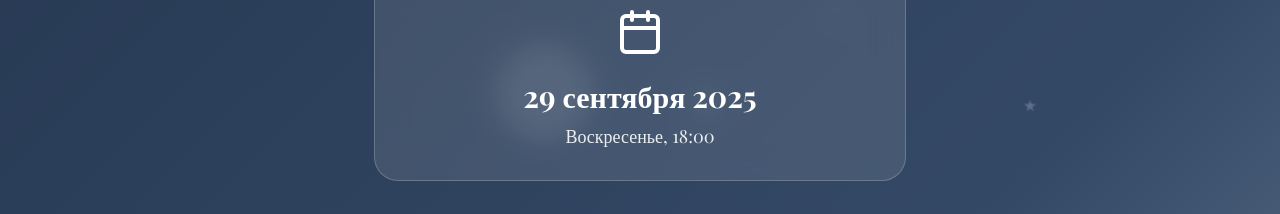
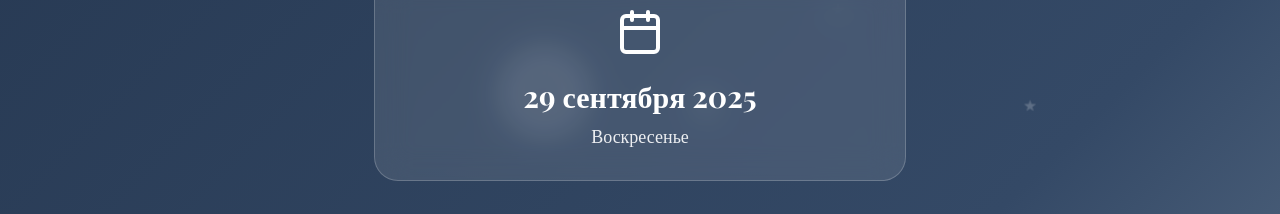
Before and after one commit to TemirlanBekbosun/wedding, a React (Vite) app: page / in a window 1280 px wide. Shown: the part 1260-1474 px from the top of the page. Built offline with nearby package versions, Linux system fonts and the light colour scheme; a web font is replaced by a local one.

Commit message:
delete-text

```diff
--- a/src/components/WeddingInvitation.jsx
+++ b/src/components/WeddingInvitation.jsx
@@ -1155,7 +1155,7 @@ export default function WeddingInvitation() {
           <DateCard>
             <CalendarIcon />
             <DateTitle>29 сентября 2025</DateTitle>
-            <DateSubtitle>Воскресенье, 18:00</DateSubtitle>
+            <DateSubtitle>Воскресенье</DateSubtitle>
           </DateCard>
         </CountdownContent>
       </CountdownSection>
```
